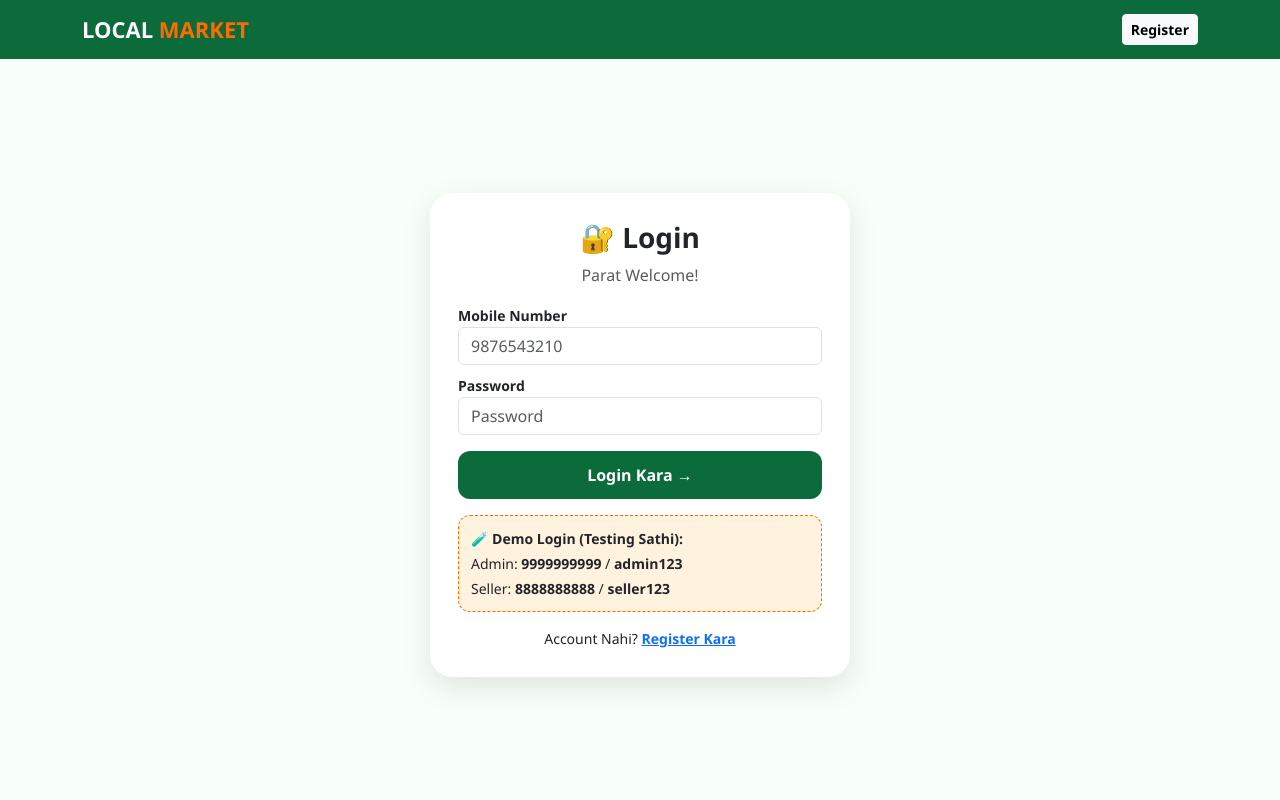
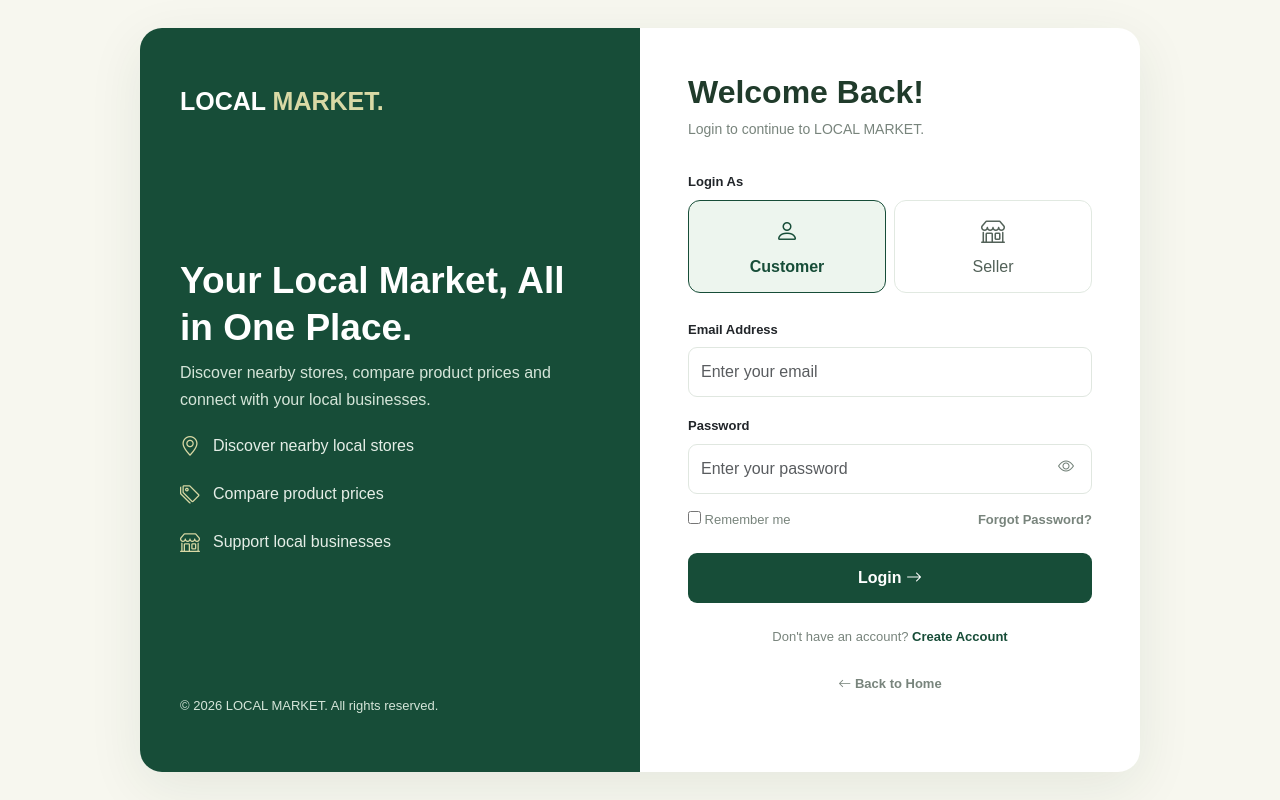
Before and after one commit to sayaliadsar/localmarket, a Flask app: template templates/login.html in a window 1280 px wide. Run offline with Flask 3, Linux system fonts and the light colour scheme; the template is opened without the code that fills it, so the values that code supplies are empty.

Commit message:
Update login.html

```diff
--- a/templates/login.html
+++ b/templates/login.html
@@ -1,57 +1,336 @@
+
 <!DOCTYPE html>
-<html lang="mr">
+<html lang="en">
 <head>
 <meta charset="UTF-8">
 <meta name="viewport" content="width=device-width, initial-scale=1.0">
-<title>Login - LOCAL MARKET</title>
-<link href="https://cdn.jsdelivr.net/npm/bootstrap@5.3.0/dist/css/bootstrap.min.css" rel="stylesheet">
+<title>LOCAL MARKET | Login</title>
+
+<link href="https://cdn.jsdelivr.net/npm/bootstrap@5.3.3/dist/css/bootstrap.min.css" rel="stylesheet">
+<link href="https://cdn.jsdelivr.net/npm/bootstrap-icons@1.11.3/font/bootstrap-icons.css" rel="stylesheet">
+
 <style>
-body{background:#F8FFF9;font-family:'Segoe UI',sans-serif;display:flex;align-items:center;min-height:100vh}
-.navbar{background:#0B6B3A!important}
-.logo{font-weight:900;font-size:22px;color:#fff!important}
-.logo span{color:#FF6B00}
-.card-box{background:#fff;border-radius:22px;padding:28px;box-shadow:0 10px 30px rgba(0,0,0,.1);max-width:420px;margin:90px auto 20px}
-.btn-green{background:#0B6B3A;color:#fff;font-weight:800;border-radius:12px;border:none;padding:12px}
-.demo{background:#FFF3E0;border:1px dashed #FF6B00;border-radius:12px;padding:12px}
+:root {
+    --green: #174d38;
+    --light: #f7f7ef;
+    --muted: #78847c;
+}
+* { box-sizing: border-box; }
+
+body {
+    margin: 0;
+    min-height: 100vh;
+    background: var(--light);
+    font-family: Arial, sans-serif;
+    display: flex;
+    align-items: center;
+    justify-content: center;
+    padding: 20px;
+}
+
+.login-wrapper {
+    width: 100%;
+    max-width: 1000px;
+    min-height: 590px;
+    display: grid;
+    grid-template-columns: 1fr 1fr;
+    background: white;
+    border-radius: 22px;
+    overflow: hidden;
+    box-shadow: 0 15px 55px #173c2815;
+}
+
+.left-panel {
+    background: var(--green);
+    color: white;
+    padding: 55px 40px;
+    display: flex;
+    flex-direction: column;
+    justify-content: space-between;
+}
+
+.brand {
+    font-size: 25px;
+    font-weight: 800;
+}
+.brand span { color: #d9d9a5; }
+
+.left-panel h1 {
+    font-size: 37px;
+    font-weight: 800;
+    line-height: 1.25;
+}
+
+.left-panel p {
+    color: #d5e5d9;
+    line-height: 1.7;
+}
+
+.feature {
+    display: flex;
+    gap: 13px;
+    align-items: center;
+    margin-top: 18px;
+    color: #e5eee7;
+}
+
+.feature i {
+    font-size: 20px;
+    color: #d9d9a5;
+}
+
+.right-panel {
+    padding: 45px 48px;
+    display: flex;
+    flex-direction: column;
+    justify-content: center;
+}
+
+.right-panel h2 {
+    font-weight: 800;
+    color: #203b2b;
+}
+
+.subtitle {
+    color: var(--muted);
+    font-size: 14px;
+}
+
+.role-option {
+    flex: 1;
+    border: 1.5px solid #e1e9e1;
+    border-radius: 12px;
+    padding: 13px;
+    text-align: center;
+    cursor: pointer;
+    color: #526158;
+    background: white;
+}
+
+.role-option.active {
+    border-color: var(--green);
+    background: #edf5ee;
+    color: var(--green);
+    font-weight: 700;
+}
+
+.role-option i {
+    display: block;
+    font-size: 24px;
+    margin-bottom: 5px;
+}
+
+.form-label {
+    font-size: 13px;
+    font-weight: 700;
+}
+
+.form-control {
+    padding: 12px;
+    border-radius: 9px;
+    border-color: #e0e7e0;
+}
+
+.form-control:focus {
+    border-color: var(--green);
+    box-shadow: 0 0 0 3px #174d3815;
+}
+
+.password-box { position: relative; }
+
+.password-box button {
+    position: absolute;
+    right: 12px;
+    top: 10px;
+    background: none;
+    border: none;
+    color: #718077;
+}
+
+.btn-login {
+    width: 100%;
+    padding: 13px;
+    background: var(--green);
+    color: white;
+    border: none;
+    border-radius: 9px;
+    font-weight: 700;
+}
+
+.btn-login:hover {
+    background: #236849;
+    color: white;
+}
+
+a {
+    color: var(--green);
+    text-decoration: none;
+    font-weight: 600;
+}
+
+.small-text {
+    color: var(--muted);
+    font-size: 13px;
+}
+
+@media(max-width: 768px) {
+    .login-wrapper {
+        grid-template-columns: 1fr;
+        max-width: 460px;
+    }
+    .left-panel { display: none; }
+    .right-panel { padding: 35px 25px; }
+}
 </style>
 </head>
+
 <body>
 
-<nav class="navbar navbar-dark fixed-top">
-<div class="container">
-<a class="navbar-brand logo" href="/">LOCAL <span>MARKET</span></a>
-<a href="/register" class="btn btn-light btn-sm fw-bold">Register</a>
-</div>
-</nav>
+<div class="login-wrapper">
 
-<div class="container">
-<div class="card-box">
+    <!-- LEFT SIDE -->
+    <div class="left-panel">
+        <div class="brand">LOCAL <span>MARKET.</span></div>
 
-<h3 class="fw-bold text-center">🔐 Login</h3>
-<p class="text-center text-muted">Parat Welcome!</p>
+        <div>
+            <h1>Your Local Market, All in One Place.</h1>
+            <p>
+                Discover nearby stores, compare product prices
+                and connect with your local businesses.
+            </p>
 
-{% if error %}<div class="alert alert-danger fw-bold" style="border-radius:12px">{{ error }}</div>{% endif %}
-{% if msg %}<div class="alert alert-success fw-bold" style="border-radius:12px">{{ msg }}</div>{% endif %}
+            <div class="feature">
+                <i class="bi bi-geo-alt"></i>
+                <span>Discover nearby local stores</span>
+            </div>
+            <div class="feature">
+                <i class="bi bi-tags"></i>
+                <span>Compare product prices</span>
+            </div>
+            <div class="feature">
+                <i class="bi bi-shop"></i>
+                <span>Support local businesses</span>
+            </div>
+        </div>
 
-<form method="POST" action="/login">
-<label class="small fw-bold">Mobile Number</label>
-<input name="phone" class="form-control mb-2" placeholder="9876543210" pattern="[0-9]{10}" required>
-<label class="small fw-bold">Password</label>
-<input name="password" type="password" class="form-control mb-3" placeholder="Password" required>
-<button class="btn btn-green w-100">Login Kara →</button>
-</form>
+        <p class="small-text mb-0">© 2026 LOCAL MARKET. All rights reserved.</p>
+    </div>
 
-<div class="demo mt-3">
-<p class="small fw-bold mb-1">🧪 Demo Login (Testing Sathi):</p>
-<p class="small mb-1">Admin: <b>9999999999</b> / <b>admin123</b></p>
-<p class="small mb-0">Seller: <b>8888888888</b> / <b>seller123</b></p>
+    <!-- RIGHT SIDE -->
+    <div class="right-panel">
+
+        <h2>Welcome Back!</h2>
+        <p class="subtitle">Login to continue to LOCAL MARKET.</p>
+
+        <form id="loginForm">
+
+            <label class="form-label mt-3">Login As</label>
+
+            <div class="d-flex gap-2 mb-4">
+                <div class="role-option active" data-role="customer" onclick="selectRole('customer',this)">
+                    <i class="bi bi-person"></i>
+                    Customer
+                </div>
+
+                <div class="role-option" data-role="seller" onclick="selectRole('seller',this)">
+                    <i class="bi bi-shop"></i>
+                    Seller
+                </div>
+            </div>
+
+            <input type="hidden" id="role" value="customer">
+
+            <label class="form-label">Email Address</label>
+            <input
+                type="email"
+                class="form-control mb-3"
+                id="email"
+                placeholder="Enter your email"
+                required
+            >
+
+            <label class="form-label">Password</label>
+
+            <div class="password-box mb-3">
+                <input
+                    type="password"
+                    class="form-control"
+                    id="password"
+                    placeholder="Enter your password"
+                    required
+                >
+                <button type="button" onclick="togglePassword()" aria-label="Show or hide password">
+                    <i class="bi bi-eye" id="eyeIcon"></i>
+                </button>
+            </div>
+
+            <div class="d-flex justify-content-between align-items-center mb-4">
+                <label class="small-text">
+                    <input type="checkbox" id="remember">
+                    Remember me
+                </label>
+
+                <a href="/forgot-password" class="small-text">Forgot Password?</a>
+            </div>
+
+            <button class="btn-login" type="submit">
+                Login <i class="bi bi-arrow-right"></i>
+            </button>
+
+        </form>
+
+        <div class="text-center mt-4">
+            <p class="small-text">
+                Don't have an account?
+                <a href="/register">Create Account</a>
+            </p>
+        </div>
+
+        <div class="text-center mt-2">
+            <a href="/" class="small-text">
+                <i class="bi bi-arrow-left"></i> Back to Home
+            </a>
+        </div>
+
+        <p id="message" class="small-text text-center mt-3"></p>
+
+    </div>
 </div>
 
-<p class="text-center small mt-3 mb-0">Account Nahi? <a href="/register" class="fw-bold">Register Kara</a></p>
+<script>
+let selectedRole = 'customer';
 
-</div>
-</div>
+function selectRole(role, element) {
+    selectedRole = role;
+    document.getElementById('role').value = role;
 
-<script src="https://cdn.jsdelivr.net/npm/bootstrap@5.3.0/dist/js/bootstrap.bundle.min.js"></script>
+    document.querySelectorAll('.role-option').forEach(option => {
+        option.classList.remove('active');
+    });
+
+    element.classList.add('active');
+}
+
+function togglePassword() {
+    const password = document.getElementById('password');
+    const icon = document.getElementById('eyeIcon');
+
+    if (password.type === 'password') {
+        password.type = 'text';
+        icon.className = 'bi bi-eye-slash';
+    } else {
+        password.type = 'password';
+        icon.className = 'bi bi-eye';
+    }
+}
+
+document.getElementById('loginForm').addEventListener('submit', function(e) {
+    e.preventDefault();
+
+    document.getElementById('message').textContent =
+        'Login form design is ready. Backend authentication is not connected yet.';
+});
+</script>
+
 </body>
 </html>
```
